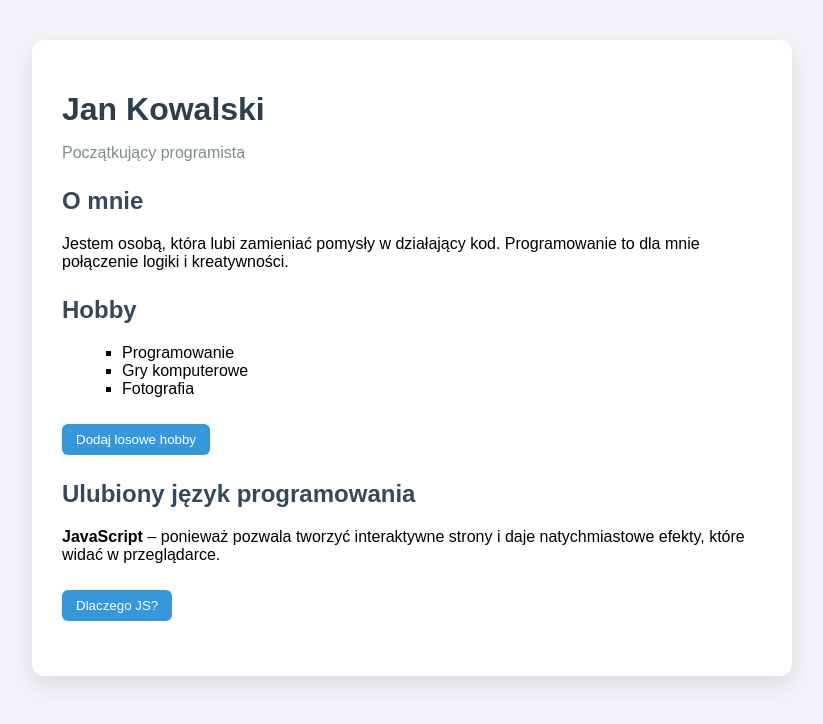
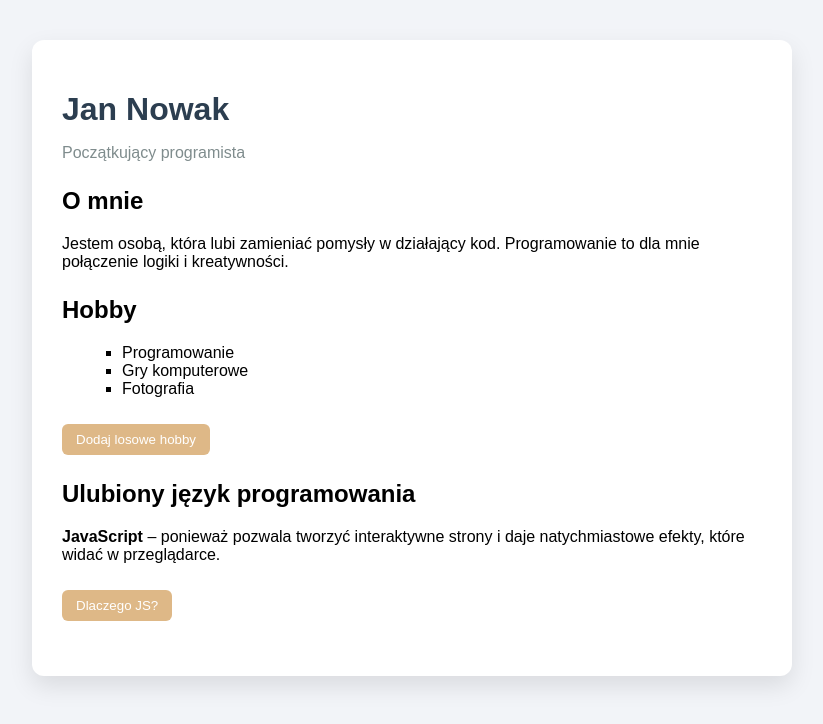
Before and after one commit to FilipTopG/PSI-L2-4B-Golata, a plain HTML site: page index.html in a window 1280 px wide. Shown: the whole page, without its empty margins (228-1051 px from the left). Drawn offline with Linux system fonts and the light colour scheme.

Commit message:
moj drugi commit

```diff
--- a/index.html
+++ b/index.html
@@ -2,13 +2,13 @@
 <html lang="pl">
 <head>
     <meta charset="UTF-8">
-    <title>CV – Jan Kowalski</title>
+    <title>CV – Jan Nowak</title>
     <link rel="stylesheet" href="style.css">
 </head>
 <body>
 
     <div class="cv">
-        <h1>Jan Kowalski</h1>
+        <h1>Jan Nowak</h1>
         <p class="subtitle">Początkujący programista</p>
 
         <section>
--- a/main.js
+++ b/main.js
@@ -1,6 +1,6 @@
 function pokazKomunikat() {
     alert(
-        "JavaScript jest wszechstronny – działa w przeglądarce, na serwerze i pozwala szybko zobaczyć efekty pracy."
+        "JS spoko"
     );
 }
 
--- a/style.css
+++ b/style.css
@@ -29,7 +29,7 @@ section {
 }
 
 h2 {
-    color: #34495e;
+    color: black;
 }
 
 ul {
@@ -40,7 +40,7 @@ ul {
 button {
     margin-top: 10px;
     padding: 8px 14px;
-    background-color: #3498db;
+    background-color: burlywood;
     color: white;
     border: none;
     border-radius: 6px;
```
